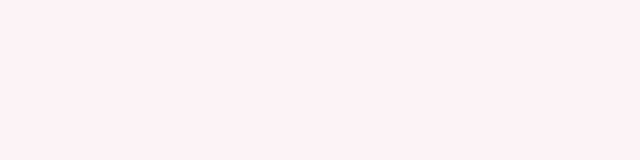
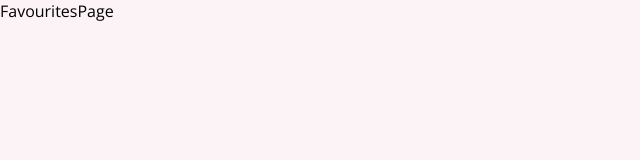
Before and after one commit to moyanich/new-react-app, a React (Create React App) app in the folder my-app/: page /favourites in a window 1280 px wide. Shown: the top 160 px of the page, without its empty margins (0-640 px from the left). Built offline with nearby package versions, Linux system fonts and the light colour scheme.

Commit message:
Create router

```diff
--- a/my-app/src/App.js
+++ b/my-app/src/App.js
@@ -1,8 +1,23 @@
+import { Route, Routes} from 'react-router-dom';
+
+import AllMeetupsPage from './pages/AllMeetups';
+import NewMeetupPage from './pages/NewMeetup';
+import FavouritesPage from './pages/Favourites';
 
 function App() {
+    // localhost:3000/
+    // my-page.com
+
     return (
-        <div className="App">
-
+        <div>
+            <Routes>
+                <Route path="/"
+                    element={<AllMeetupsPage />} />
+                <Route path="/new-meetup"
+                    element={<NewMeetupPage />} />
+                <Route path="/favourites"
+                    element={<FavouritesPage />} />
+            </Routes>
         </div>
     );
 }
--- a/my-app/src/index.js
+++ b/my-app/src/index.js
@@ -1,10 +1,14 @@
 import React from 'react';
 import ReactDOM from 'react-dom/client';
+import { BrowserRouter } from 'react-router-dom';
 import './index.css';
 import App from './App';
 
 
 const root = ReactDOM.createRoot(document.getElementById('root'));
 root.render(
-    <App />
+    <BrowserRouter>
+        <App />
+    </BrowserRouter>,
+
 );
--- /dev/null
+++ b/my-app/src/pages/AllMeetups.js
@@ -0,0 +1,5 @@
+function AllMeetupsPage() {
+    return <div>All Meetups</div>;
+}
+
+export default AllMeetupsPage;
--- /dev/null
+++ b/my-app/src/pages/Favourites.js
@@ -0,0 +1,5 @@
+function FavouritesPage() {
+    return <div>FavouritesPage</div>;
+}
+
+export default FavouritesPage;
--- /dev/null
+++ b/my-app/src/pages/NewMeetup.js
@@ -0,0 +1,5 @@
+function NewMeetupsPage() {
+    return <div>NewMeetupsPage</div>;
+}
+
+export default NewMeetupsPage;
```
